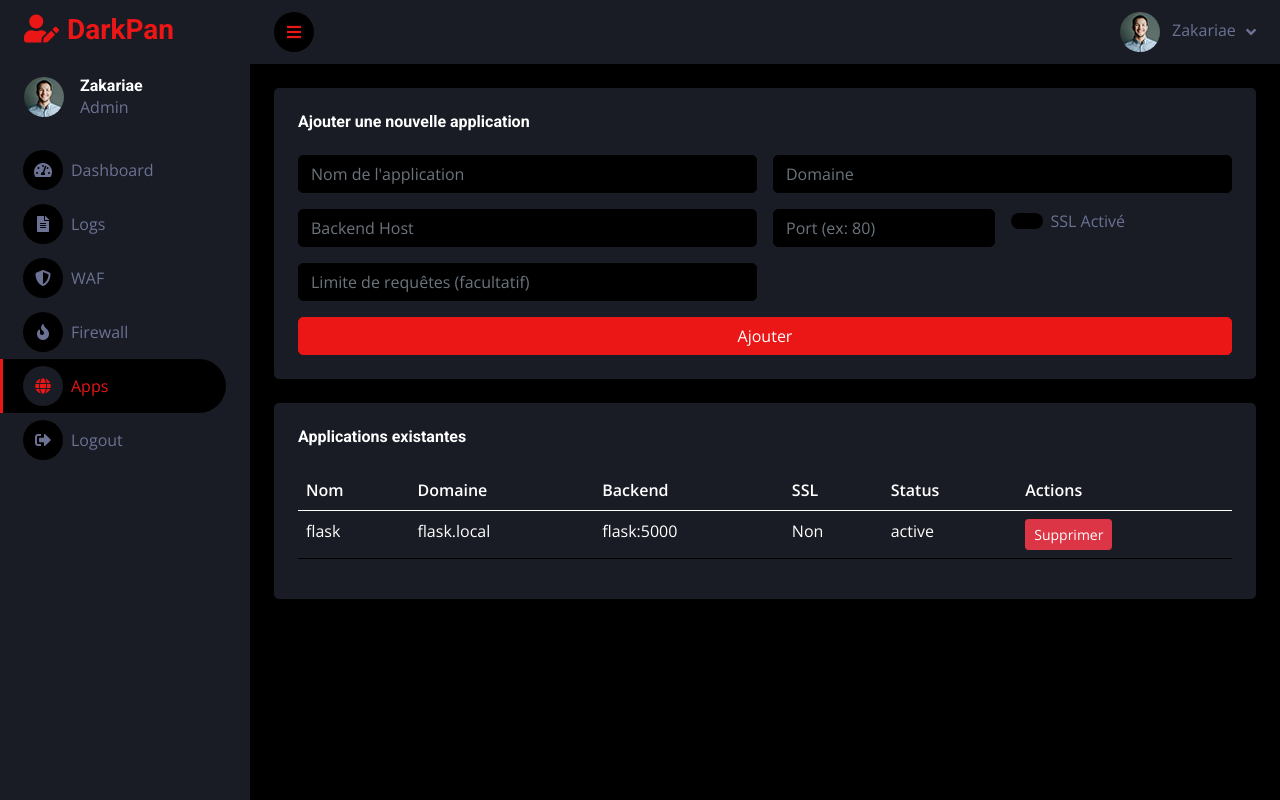
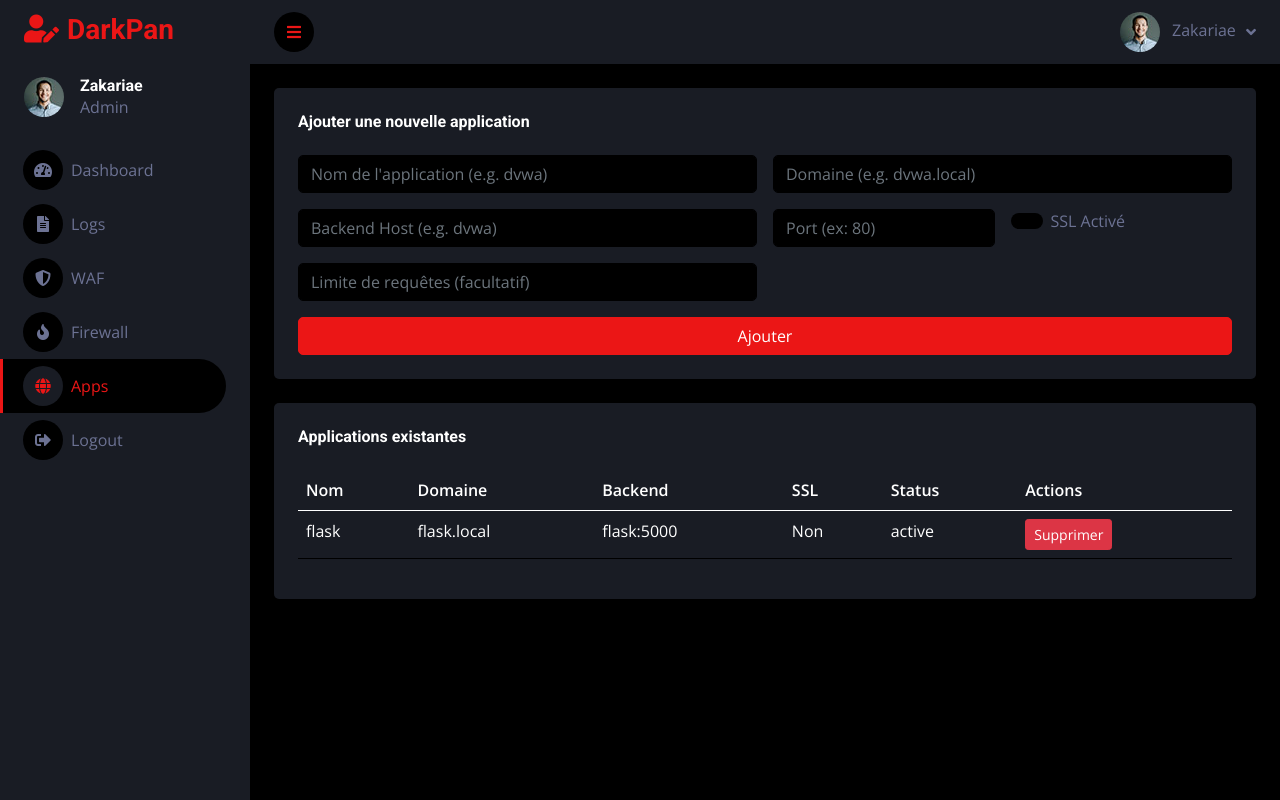
Before and after one commit to zaxi03/PFA, a Flask app: page /apps in a window 1280 px wide. Run offline with Flask 3, Linux system fonts and the light colour scheme; a user stored in the database is signed in; data comes from the database, SQL or seed files in the repository; data that the repository does not hold is empty; parts of the project's set-up code (start-up, migrations or seed data) failed here and were passed over; some libraries are stand-ins or nearby versions.

Commit message:
corrected placeholders

```diff
--- a/admin_interface/templates/apps.html
+++ b/admin_interface/templates/apps.html
@@ -93,13 +93,13 @@
                         <input type="hidden" name="form_type" value="add_app">
                         <div class="row g-3">
                             <div class="col-md-6">
-                                <input type="text" class="form-control" name="name" placeholder="Nom de l'application" required>
+                                <input type="text" class="form-control" name="name" placeholder="Nom de l'application (e.g. dvwa)" required>
                             </div>
                             <div class="col-md-6">
-                                <input type="text" class="form-control" name="domain" placeholder="Domaine" required>
+                                <input type="text" class="form-control" name="domain" placeholder="Domaine (e.g. dvwa.local)" required>
                             </div>
                             <div class="col-md-6">
-                                <input type="text" class="form-control" name="backend_host" placeholder="Backend Host" required>
+                                <input type="text" class="form-control" name="backend_host" placeholder="Backend Host (e.g. dvwa)" required>
                             </div>
                             <div class="col-md-3">
                                 <input type="number" class="form-control" name="backend_port" placeholder="Port (ex: 80)" required>
--- a/admin_interface/templates/waf.html
+++ b/admin_interface/templates/waf.html
@@ -125,7 +125,7 @@
                                 </div>
                                 <div class="mb-3">
                                     <label for="rule_actions" class="form-label">Actions</label>
-                                    <input type="text" class="form-control" id="rule_actions" name="actions" placeholder='["phase:1", "deny", "status:403", "log", "auditlog", "msg:'rule test'"]' required>
+                                    <input type="text" class="form-control" id="rule_actions" name="actions" placeholder='["phase:1", "deny", "status:403", "log", "auditlog", "msg:&apos;rule test&apos;"]' required>
                                 </div>
                                 <button type="submit" class="btn btn-primary">Ajouter</button>
                                 {% with messages = get_flashed_messages(with_categories=true) %}
```
